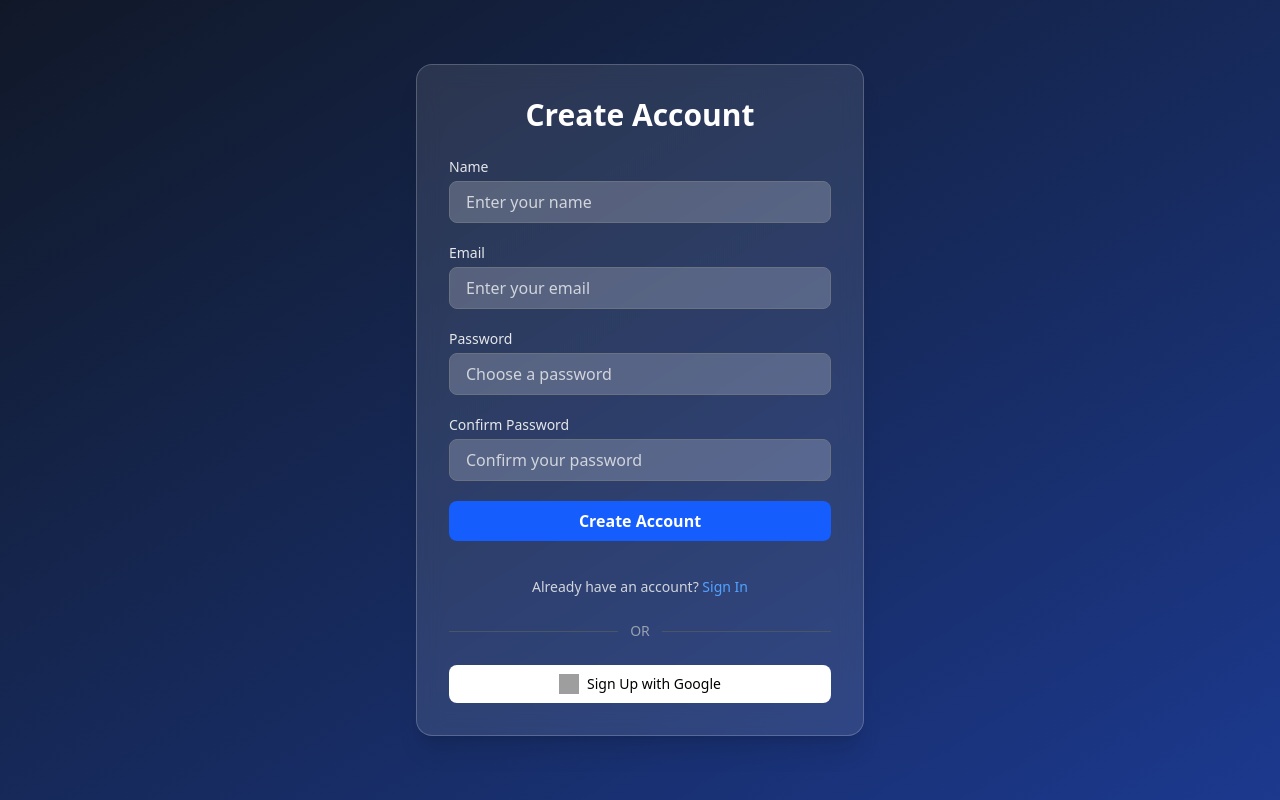
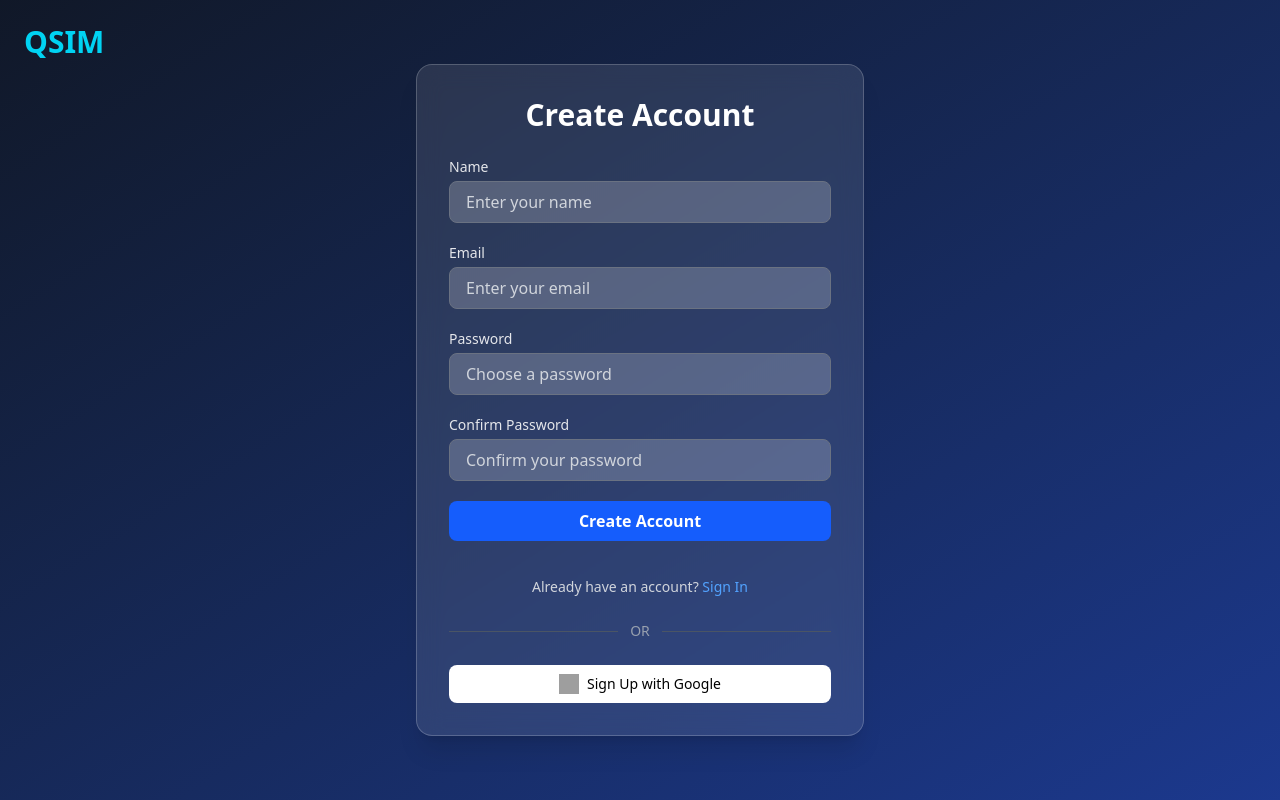
Before and after one commit to glenjaysondmello/quantum-computing-simulator, a React (Vite) app in the folder frontend/: page /signup in a window 1280 px wide. Built offline with nearby package versions, Linux system fonts and the light colour scheme; grey boxes are pictures that could not be loaded.

Commit message:
private routes and authentication

```diff
--- a/frontend/src/App.jsx
+++ b/frontend/src/App.jsx
@@ -1,7 +1,7 @@
 import React from "react";
 import { ThemeProvider, createTheme } from "@mui/material";
 import { BrowserRouter, Routes, Route } from "react-router";
-import { useSelector } from "react-redux";
+// import { useSelector } from "react-redux";
 import { Toaster } from "react-hot-toast";
 import Home from "./Home";
 import QuantumComposer from "./components/QuantumComposer";
@@ -12,18 +12,20 @@ import PrivateRoute from "./privateRoute/PrivateRoute";
 const theme = createTheme();
 
 function App() {
-  const { token } = useSelector((store) => store.auth);
+  // const { token } = useSelector((store) => store.auth);
   return (
     <>
       <BrowserRouter>
         <Routes>
           <Route path="/" element={<Home />} />
-          {!token && (
+          <Route path="/login" element={<Login />} />
+          <Route path="/signup" element={<Signup />} />
+          {/* {!token && (
             <>
               <Route path="/login" element={<Login />} />
               <Route path="/signup" element={<Signup />} />
             </>
-          )}
+          )} */}
           <Route
             path="/composer"
             element={
--- a/frontend/src/app/store.js
+++ b/frontend/src/app/store.js
@@ -1,36 +1,49 @@
-import { combineReducers, configureStore } from "@reduxjs/toolkit";
+import { configureStore } from "@reduxjs/toolkit";
 import authReducer from "../features/authSlice";
-import {
-  persistReducer,
-  FLUSH,
-  REHYDRATE,
-  PAUSE,
-  PERSIST,
-  PURGE,
-  REGISTER,
-} from "redux-persist";
-import storage from "redux-persist/lib/storage";
-
-const rootReducer = combineReducers({
-  auth: authReducer,
-});
-
-const persistConfig = {
-  key: "root",
-  version: 1,
-  storage,
-};
-
-const persistedReducer = persistReducer(persistConfig, rootReducer);
 
 const store = configureStore({
-  reducer: persistedReducer,
-  middleware: (getDefaultMiddleware) =>
-    getDefaultMiddleware({
-      serializableCheck: {
-        ignoredActions: [FLUSH, REHYDRATE, PAUSE, PERSIST, PURGE, REGISTER],
-      },
-    }),
+  reducer: {
+    auth: authReducer,
+  },
 });
 
 export default store;
+
+
+
+// import { combineReducers, configureStore } from "@reduxjs/toolkit";
+// import authReducer from "../features/authSlice";
+// import {
+//   persistReducer,
+//   FLUSH,
+//   REHYDRATE,
+//   PAUSE,
+//   PERSIST,
+//   PURGE,
+//   REGISTER,
+// } from "redux-persist";
+// import storage from "redux-persist/lib/storage";
+
+// const rootReducer = combineReducers({
+//   auth: authReducer,
+// });
+
+// const persistConfig = {
+//   key: "root",
+//   version: 1,
+//   storage,
+// };
+
+// const persistedReducer = persistReducer(persistConfig, rootReducer);
+
+// const store = configureStore({
+//   reducer: persistedReducer,
+//   middleware: (getDefaultMiddleware) =>
+//     getDefaultMiddleware({
+//       serializableCheck: {
+//         ignoredActions: [FLUSH, REHYDRATE, PAUSE, PERSIST, PURGE, REGISTER],
+//       },
+//     }),
+// });
+
+// export default store;
--- a/frontend/src/components/GatePanel.jsx
+++ b/frontend/src/components/GatePanel.jsx
@@ -53,7 +53,8 @@ const GatePanel = () => {
       <Typography
         variant="h6"
         gutterBottom
-        sx={{ color: theme.palette.mode === 'dark' ? '#67e8f9' : '#0f172a', fontWeight: 'bold' }}
+        sx = {{color:'#67e8f9', fontWeight: 'bold'}}
+        // sx={{ color: theme.palette.mode === 'dark' ? '#67e8f9' : '#0f172a', fontWeight: 'bold'}}
       >
         Quantum Gates
       </Typography>
--- a/frontend/src/main.jsx
+++ b/frontend/src/main.jsx
@@ -1,20 +1,37 @@
 import { StrictMode } from "react";
 import { createRoot } from "react-dom/client";
 import { Provider } from "react-redux";
-import { PersistGate } from "redux-persist/integration/react";
-import { persistStore } from "redux-persist";
 import "./index.css";
 import store from "./app/store.js";
 import App from "./App.jsx";
 
-let persistor = persistStore(store);
 
 createRoot(document.getElementById("root")).render(
   <StrictMode>
     <Provider store={store}>
-      <PersistGate loading={null} persistor={persistor}>
         <App />
-      </PersistGate>
     </Provider>
   </StrictMode>
 );
+
+
+// import { StrictMode } from "react";
+// import { createRoot } from "react-dom/client";
+// import { Provider } from "react-redux";
+// import { PersistGate } from "redux-persist/integration/react";
+// import { persistStore } from "redux-persist";
+// import "./index.css";
+// import store from "./app/store.js";
+// import App from "./App.jsx";
+
+// let persistor = persistStore(store);
+
+// createRoot(document.getElementById("root")).render(
+//   <StrictMode>
+//     <Provider store={store}>
+//       <PersistGate loading={null} persistor={persistor}>
+//         <App />
+//       </PersistGate>
+//     </Provider>
+//   </StrictMode>
+// );
--- a/frontend/src/pages/Login.jsx
+++ b/frontend/src/pages/Login.jsx
@@ -19,11 +19,11 @@ const Login = () => {
 
   const onSubmit = async ({ email, password }) => {
     try {
-      const userCredentials = await signInWithEmailAndPassword({
+      const userCredentials = await signInWithEmailAndPassword(
         auth,
         email,
-        password,
-      });
+        password
+      );
       const loggedUser = userCredentials.user;
       const token = await loggedUser.getIdToken();
 
@@ -42,9 +42,7 @@ const Login = () => {
       toast.success("Logged In Successfully");
       navigate("/");
     } catch (error) {
-      error.code === "auth/invalid-credentials"
-        ? toast.error("Incorrect Email and Password")
-        : toast.error("An error occured. Please try again.");
+      toast.error("Incorrect Email and Password");
     }
   };
 
@@ -79,14 +77,23 @@ const Login = () => {
 
   return (
     <div className="flex items-center justify-center min-h-screen bg-gradient-to-br from-gray-900 to-blue-900 px-4">
-  {/* Glassmorphic Card */}
+      <Link
+      to="/"
+      className="absolute top-6 left-6 text-2xl sm:text-3xl font-bold text-cyan-400"
+    >
+      QSIM
+    </Link>
       <div className="w-full max-w-md bg-white/10 backdrop-blur-md border border-white/20 rounded-2xl shadow-xl p-8">
-    <h2 className="text-3xl font-bold mb-6 text-center text-white">Welcome Back</h2>
+        <h2 className="text-3xl font-bold mb-6 text-center text-white">
+          Welcome Back
+        </h2>
 
-    <form onSubmit={handleSubmit()}>
+        <form onSubmit={handleSubmit(onSubmit)}>
           {/* Email */}
           <div className="mb-4">
-        <label className="block text-sm font-medium text-gray-200 mb-1">Email</label>
+            <label className="block text-sm font-medium text-gray-200 mb-1">
+              Email
+            </label>
             <input
               type="email"
               placeholder="Enter your email"
@@ -100,13 +107,17 @@ const Login = () => {
               })}
             />
             {errors.email && (
-          <span className="text-sm text-red-400 mt-1 block">{errors.email.message}</span>
+              <span className="text-sm text-red-400 mt-1 block">
+                {errors.email.message}
+              </span>
             )}
           </div>
 
           {/* Password */}
           <div className="mb-6">
-        <label className="block text-sm font-medium text-gray-200 mb-1">Password</label>
+            <label className="block text-sm font-medium text-gray-200 mb-1">
+              Password
+            </label>
             <input
               type="password"
               placeholder="Enter your password"
@@ -116,7 +127,9 @@ const Login = () => {
               })}
             />
             {errors.password && (
-          <span className="text-sm text-red-400 mt-1 block">{errors.password.message}</span>
+              <span className="text-sm text-red-400 mt-1 block">
+                {errors.password.message}
+              </span>
             )}
           </div>
 
@@ -154,7 +167,6 @@ const Login = () => {
         </button>
       </div>
     </div>
-
   );
 };
 
--- a/frontend/src/pages/Signup.jsx
+++ b/frontend/src/pages/Signup.jsx
@@ -102,7 +102,16 @@ const Signup = () => {
   const password = watch("password");
 
   return (
-        <div className="flex items-center justify-center min-h-screen bg-gradient-to-br from-gray-900 to-blue-900 px-4">
+    <div className="relative flex items-center justify-center min-h-screen bg-gradient-to-br from-gray-900 to-blue-900 px-4">
+    {/* Top-left QSIM Logo */}
+    <Link
+      to="/"
+      className="absolute top-6 left-6 text-2xl sm:text-3xl font-bold text-cyan-400"
+    >
+      QSIM
+    </Link>
+
+    {/* Form Card */}
     <div className="w-full max-w-md bg-white/10 backdrop-blur-md border border-white/20 rounded-2xl shadow-xl p-8">
       <h2 className="text-3xl font-bold mb-6 text-center text-white">Create Account</h2>
 
@@ -224,6 +233,7 @@ const Signup = () => {
   </div>
 
 
+
   );
 };
 
```
Also changed, not shown: frontend/src/NavBar.jsx (+59 -33 lines), frontend/src/privateRoute/PrivateRoute.jsx (renamed from frontend/src/privateRoute/PrivateRoute.js, +3 -4 lines). Lines whose indentation alone changed are shown as unchanged.
